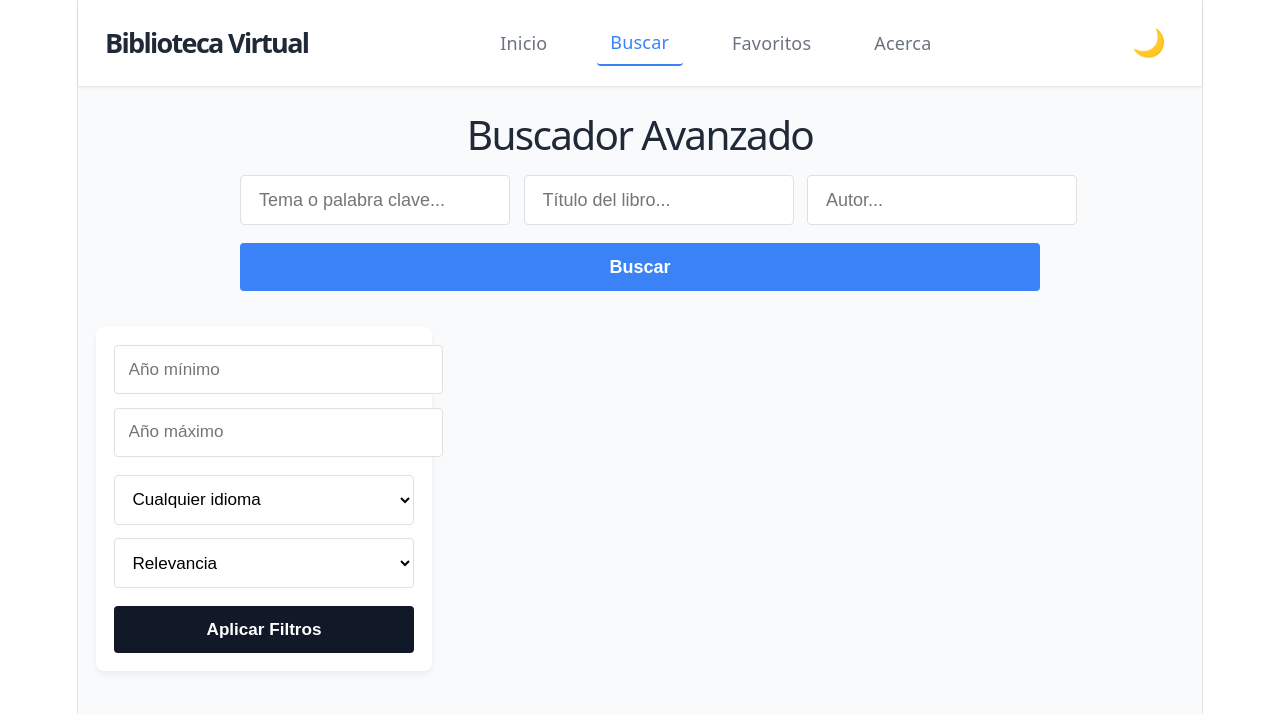
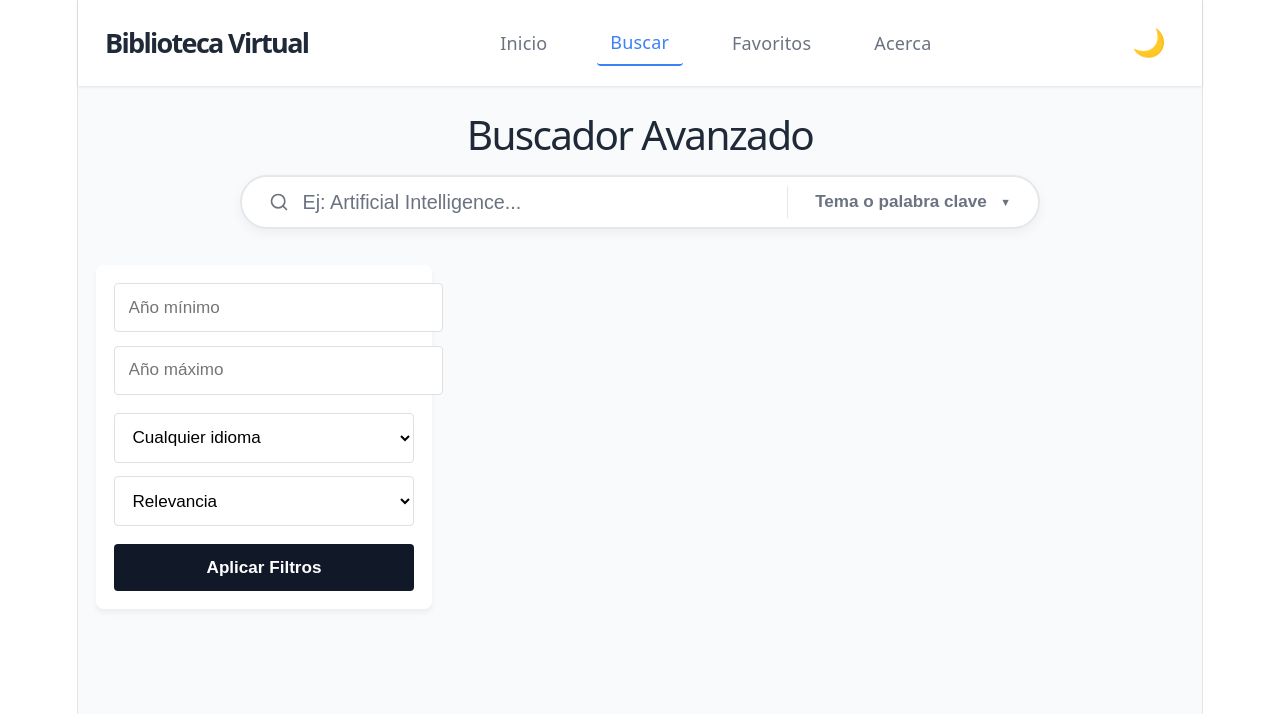
Before and after one commit to David-ZemaP/Biblioteca-virtual, a React (Vite) app: page /buscar in a window 1280 px wide. Shown: the top 714 px of the page. Built offline with nearby package versions, Linux system fonts and the light colour scheme.

Commit message:
fix: error de diseño en search bar

```diff
--- a/src/components/SearchBar.scss
+++ b/src/components/SearchBar.scss
@@ -1,57 +1,204 @@
 @use '../styles/variables' as *;
 @use '../styles/mixins' as *;
 
-.search-bar {
-  display: flex;
-  flex-direction: column;
-  gap: $space-4;
+.search-bar-form {
   width: 100%;
   max-width: 800px;
   margin: 0 auto;
 }
 
-.search-inputs {
+.search-bar-wrapper {
   display: flex;
   flex-direction: column;
-  gap: $space-3;
-  width: 100%;
+  background-color: $color-surface;
+  border-radius: $radius-lg;
+  box-shadow: 0 4px 12px rgba(0, 0, 0, 0.05);
+  border: 2px solid #e5e7eb;
+  transition: all 0.3s ease;
+  position: relative;
 
-  @media (min-width: 768px) {
-    flex-direction: row;
+  &:focus-within {
+    border-color: $color-accent;
+    box-shadow: 0 0 0 3px rgba(59, 130, 246, 0.15);
   }
 }
 
-.search-input {
-  flex: 1;
-  padding: $space-3 $space-4;
-  border: 1px solid #e0e0e0;
-  border-radius: $radius-sm;
-  font-size: 1rem;
-  outline: none;
-  transition: border-color 0.2s ease;
+:root.dark-mode .search-bar-wrapper {
+  background-color: $color-dark-surface;
+  border-color: $color-dark-border;
+  box-shadow: $shadow-card-dark;
 
-  &:focus {
+  &:focus-within {
     border-color: $color-accent;
   }
 }
 
-.search-btn {
+.input-group {
+  display: flex;
+  align-items: center;
+  flex: 1;
+  padding: $space-2 $space-4;
+  background-color: transparent;
+}
+
+.search-icon {
+  display: flex;
+  align-items: center;
+  color: $color-muted;
+  margin-right: $space-3;
+}
+
+.search-input {
   width: 100%;
+  padding: $space-3 0;
+  border: none;
+  background-color: transparent;
+  font-size: 1.1rem;
+  color: $color-dark-surface;
+  outline: none;
+
+  &::placeholder {
+    color: $color-muted;
+  }
+}
+
+:root.dark-mode .search-input {
+  color: $color-dark-text-strong;
+
+  &::placeholder {
+    color: $color-dark-muted;
+  }
+}
+
+.input-divider {
+  display: none;
+  width: 1px;
+  background-color: #e5e7eb;
+  margin: $space-2 0;
+}
+
+:root.dark-mode .input-divider {
+  background-color: $color-dark-border;
+}
+
+.custom-dropdown {
+  position: relative;
+  background-color: transparent;
+  width: 100%;
+}
+
+.dropdown-trigger {
+  width: 100%;
+  display: flex;
+  justify-content: space-between;
+  align-items: center;
+  background: transparent;
+  border: none;
+  padding: $space-4 $space-6;
+  font-size: 0.95rem;
+  font-weight: 600;
+  color: $color-muted;
+  cursor: pointer;
+  outline: none;
+  text-align: left;
+}
+
+:root.dark-mode .dropdown-trigger {
+  color: $color-dark-muted;
+}
+
+.dropdown-arrow {
+  font-size: 0.6rem;
+  color: $color-muted;
+  transition: transform 0.2s ease;
+  margin-left: $space-3;
+
+  &.open {
+    transform: rotate(180deg);
+  }
+}
+
+.dropdown-menu {
+  position: absolute;
+  top: 100%;
+  right: 0;
+  width: 100%;
+  margin: 0;
+  padding: 0;
+  list-style: none;
+  background-color: $color-surface;
+  border: 1px solid $color-border;
+  box-shadow: 0 10px 15px -3px rgba(0, 0, 0, 0.1);
+  border-radius: 0 0 $radius-md $radius-md;
+  z-index: 10;
+  overflow: hidden;
+}
+
+:root.dark-mode .dropdown-menu {
+  background-color: $color-dark-surface-alt;
+  border-color: $color-dark-border;
+}
+
+.dropdown-menu li {
   padding: $space-3 $space-6;
-  background-color: $color-accent;
-  color: #ffffff;
-  border: none;
-  border-radius: $radius-sm;
-  font-size: 1rem;
-  font-weight: 600;
   cursor: pointer;
-  transition: opacity 0.2s ease;
+  font-size: 0.95rem;
+  color: $color-dark-surface;
+  transition: background-color 0.2s ease, color 0.2s ease;
 
   &:hover {
-    opacity: 0.9;
+    background-color: rgba(59, 130, 246, 0.05);
   }
 
-  @media (min-width: 768px) {
+  &.active {
+    background-color: $color-accent;
+    color: #ffffff;
+  }
+}
+
+:root.dark-mode .dropdown-menu li {
+  color: $color-dark-text;
+
+  &:hover {
+    background-color: rgba(255, 255, 255, 0.05);
+  }
+
+  &.active {
+    background-color: $color-accent;
+    color: #ffffff;
+  }
+}
+
+@media (min-width: 768px) {
+  .search-bar-wrapper {
+    flex-direction: row;
+    align-items: stretch;
+    border-radius: 999px;
+  }
+
+  .input-group {
+    padding: 0 $space-4 0 $space-6;
+  }
+
+  .custom-dropdown {
+    flex: 0 0 auto;
     width: auto;
   }
+
+  .dropdown-trigger {
+    padding: 0 $space-6;
+    height: 100%;
+  }
+
+  .dropdown-menu {
+    border-radius: $radius-md;
+    margin-top: $space-2;
+    width: 220px;
+    right: 0;
+    left: auto;
+  }
+
+  .input-divider {
+    display: block;
+  }
 }
--- a/src/components/SearchBar.tsx
+++ b/src/components/SearchBar.tsx
@@ -1,4 +1,4 @@
-import { useState } from 'react';
+import { useState, useRef, useEffect } from 'react';
 import './SearchBar.scss';
 
 export interface SearchParams {
@@ -11,42 +11,103 @@ interface SearchBarProps {
   onSearch: (params: SearchParams) => void;
 }
 
+type SearchType = 'query' | 'title' | 'author';
+
 export function SearchBar({ onSearch }: SearchBarProps) {
-  const [query, setQuery] = useState('');
-  const [title, setTitle] = useState('');
-  const [author, setAuthor] = useState('');
+  const [searchType, setSearchType] = useState<SearchType>('query');
+  const [searchValue, setSearchValue] = useState('');
+  const [isDropdownOpen, setIsDropdownOpen] = useState(false);
+  const dropdownRef = useRef<HTMLDivElement>(null);
 
   const handleSubmit = (e: React.FormEvent) => {
     e.preventDefault();
-    onSearch({ query, title, author });
+    onSearch({
+      query: searchType === 'query' ? searchValue : '',
+      title: searchType === 'title' ? searchValue : '',
+      author: searchType === 'author' ? searchValue : '',
+    });
   };
 
+  const getPlaceholder = () => {
+    if (searchType === 'title') return 'Ej: Clean Code...';
+    if (searchType === 'author') return 'Ej: Franz Kafka...';
+    return 'Ej: Artificial Intelligence...';
+  };
+
+  const getTypeLabel = () => {
+    if (searchType === 'title') return 'Título del libro';
+    if (searchType === 'author') return 'Autor';
+    return 'Tema o palabra clave';
+  };
+
+  useEffect(() => {
+    const handleClickOutside = (event: MouseEvent) => {
+      if (dropdownRef.current && !dropdownRef.current.contains(event.target as Node)) {
+        setIsDropdownOpen(false);
+      }
+    };
+
+    document.addEventListener('mousedown', handleClickOutside);
+    return () => document.removeEventListener('mousedown', handleClickOutside);
+  }, []);
+
   return (
-    <form className="search-bar" onSubmit={handleSubmit}>
-      <div className="search-inputs">
-        <input
-          className="search-input"
-          type="text"
-          placeholder="Tema o palabra clave..."
-          value={query}
-          onChange={(e) => setQuery(e.target.value)}
-        />
-        <input
-          className="search-input"
-          type="text"
-          placeholder="Título del libro..."
-          value={title}
-          onChange={(e) => setTitle(e.target.value)}
-        />
-        <input
-          className="search-input"
-          type="text"
-          placeholder="Autor..."
-          value={author}
-          onChange={(e) => setAuthor(e.target.value)}
-        />
+    <form className="search-bar-form" onSubmit={handleSubmit}>
+      <div className="search-bar-wrapper">
+
+        <div className="input-group">
+          <span className="search-icon">
+            <svg viewBox="0 0 24 24" width="20" height="20" stroke="currentColor" strokeWidth="2" fill="none" strokeLinecap="round" strokeLinejoin="round">
+              <circle cx="11" cy="11" r="8"></circle>
+              <line x1="21" y1="21" x2="16.65" y2="16.65"></line>
+            </svg>
+          </span>
+          <input
+            className="search-input"
+            type="text"
+            placeholder={getPlaceholder()}
+            value={searchValue}
+            onChange={(e) => setSearchValue(e.target.value)}
+          />
+        </div>
+
+        <div className="input-divider"></div>
+
+        <div className="custom-dropdown" ref={dropdownRef}>
+          <button
+            type="button"
+            className="dropdown-trigger"
+            onClick={() => setIsDropdownOpen(!isDropdownOpen)}
+          >
+            {getTypeLabel()}
+            <span className={`dropdown-arrow ${isDropdownOpen ? 'open' : ''}`}>▼</span>
+          </button>
+
+          {isDropdownOpen && (
+            <ul className="dropdown-menu">
+              <li
+                className={searchType === 'query' ? 'active' : ''}
+                onClick={() => { setSearchType('query'); setIsDropdownOpen(false); }}
+              >
+                Tema o palabra clave
+              </li>
+              <li
+                className={searchType === 'title' ? 'active' : ''}
+                onClick={() => { setSearchType('title'); setIsDropdownOpen(false); }}
+              >
+                Título del libro
+              </li>
+              <li
+                className={searchType === 'author' ? 'active' : ''}
+                onClick={() => { setSearchType('author'); setIsDropdownOpen(false); }}
+              >
+                Autor
+              </li>
+            </ul>
+          )}
+        </div>
+
       </div>
-      <button className="search-btn" type="submit">Buscar</button>
     </form>
   );
 }
```
